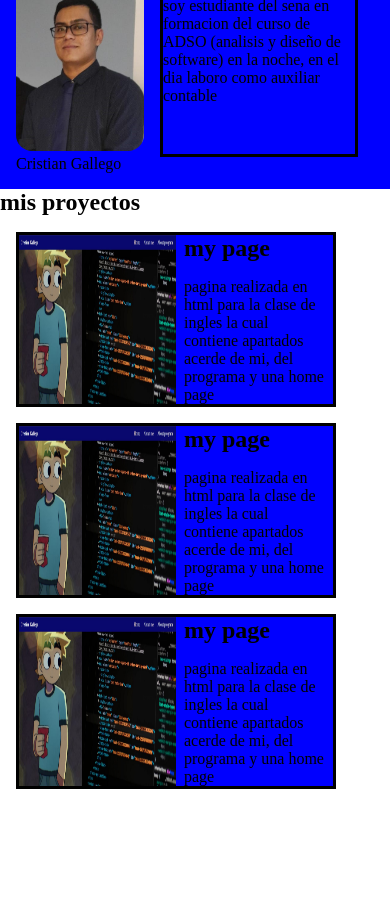
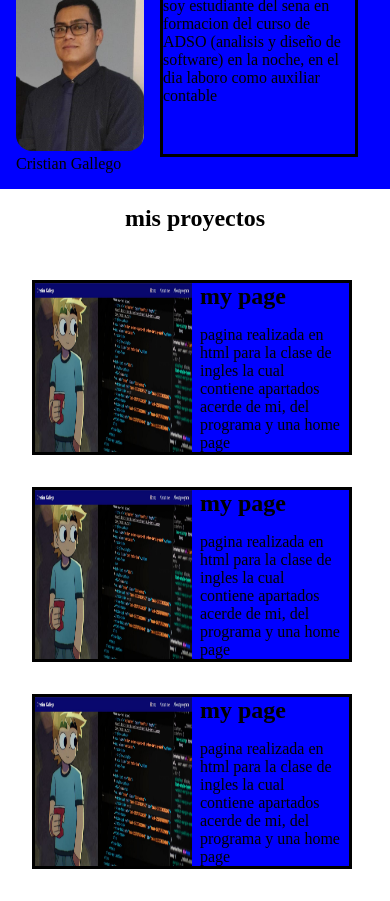
Before and after one commit to CCMGzowwii/Portafolio, a plain HTML site: page index.html in a window 390 px wide. Shown: the part 65-966 px from the top of the page. Before the commit the page ends 870 px from the top, so only its background shows below. Drawn offline with Linux system fonts and the light colour scheme.

```diff
--- a/index.html
+++ b/index.html
@@ -23,7 +23,7 @@
     </header>
     <main>
       <section class="project">
-        <h2>mis proyectos</h2>
+        <h2 class="name-project">mis proyectos</h2>
       </section>
       <section class="container-project">
         <div class="cards">
--- a/style.css
+++ b/style.css
@@ -29,7 +29,7 @@
         display: flex;
         flex-direction: row;
         border: black solid;
-        margin: 1rem;
+        margin: 2rem;
 
     }
 
@@ -55,4 +55,9 @@
 
     }
 
+    .name-project{
+        text-align: center;
+        padding: 1rem;
+    }
+
 }
```
